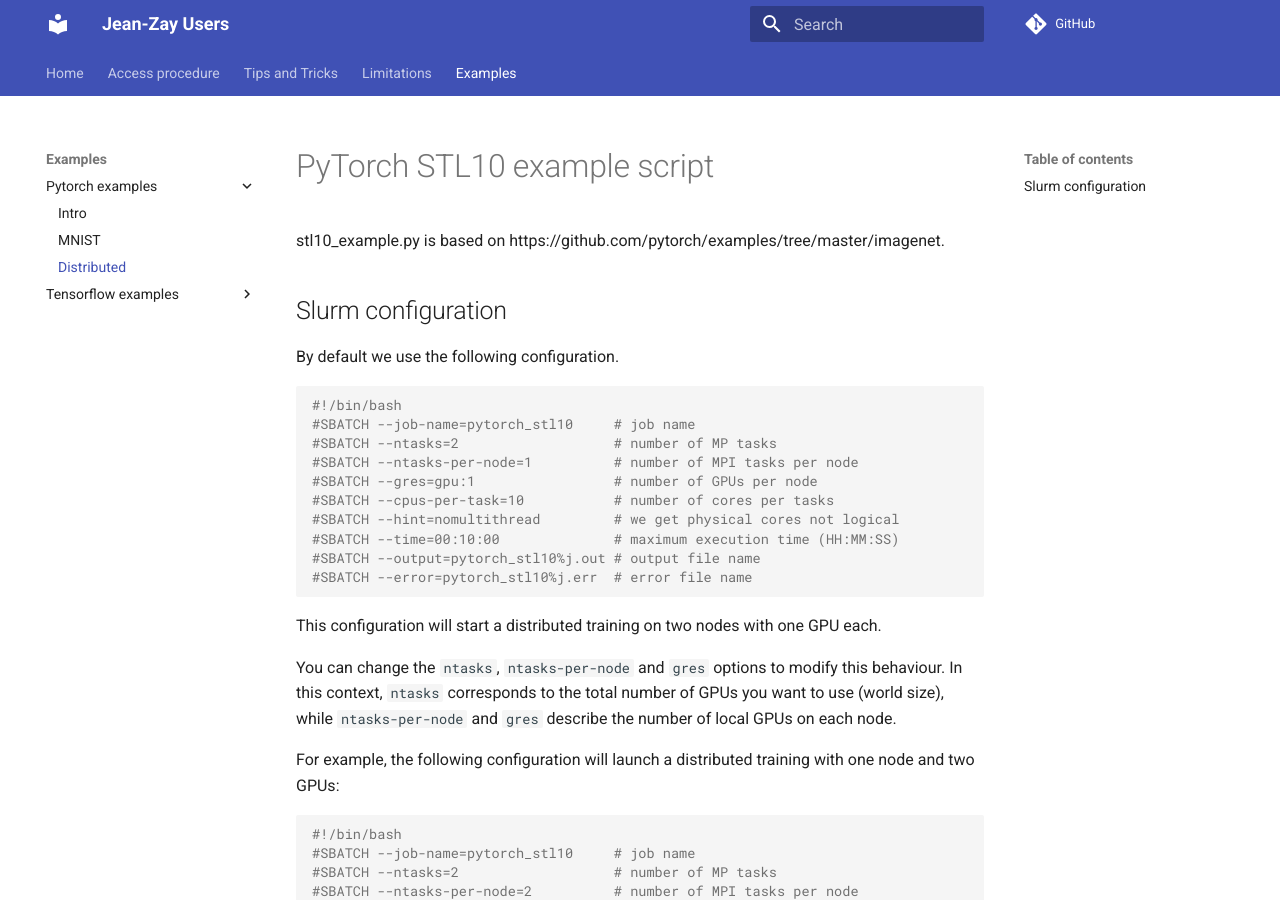
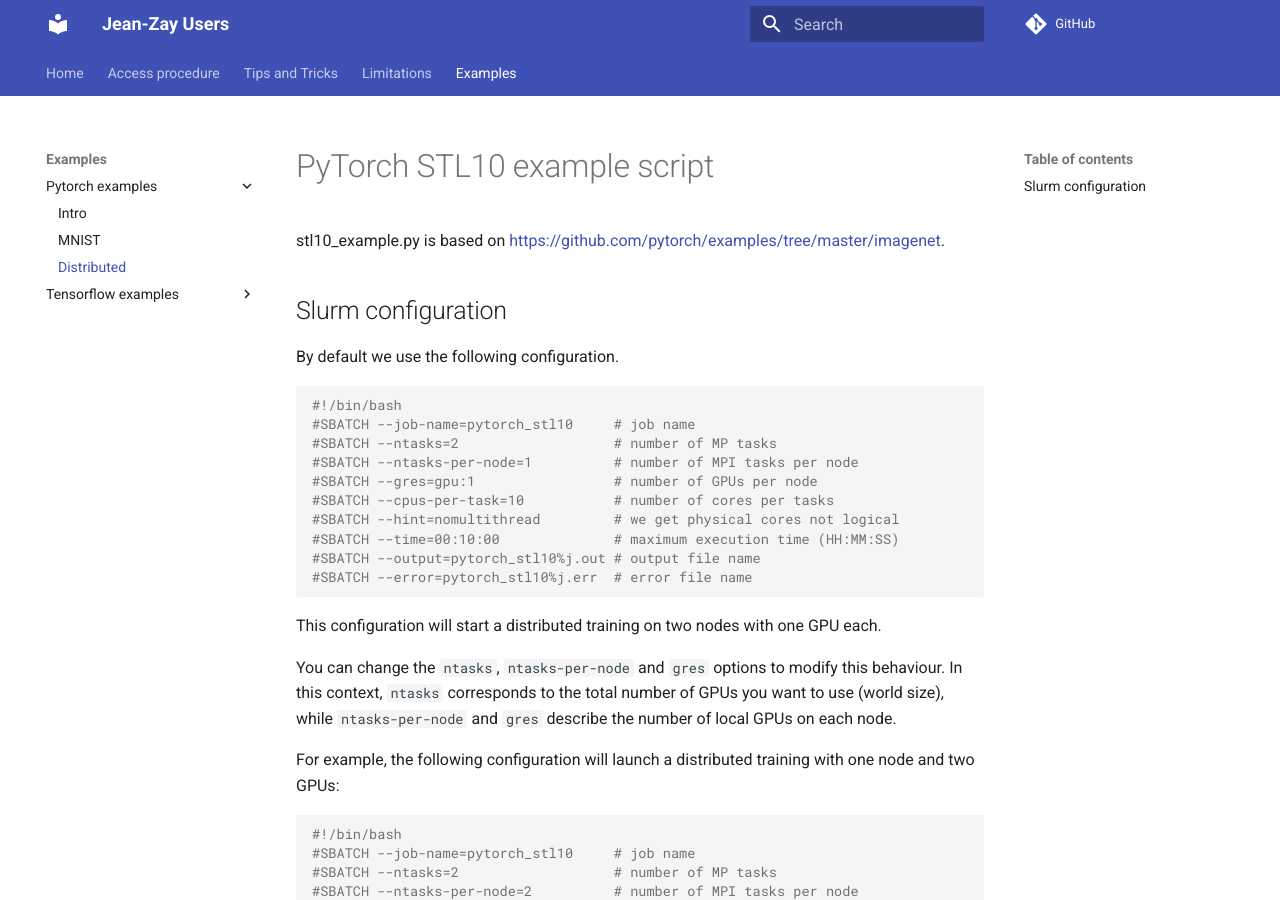
Before and after one commit to jean-zay-users/jean-zay-doc, an MkDocs documentation site: the page built from docs/examples/pytorch/distributed_stl10/README.md, in a window 1280 px wide and 900 px high. Built offline with MkDocs 1.6.1 and Material for MkDocs 9.7.7, drawn with Linux system fonts in a browser that asks for light colours; comment, search, counter and statistics services are not loaded.

Commit message:
Add links to python examples

````diff
--- a/docs/examples/pytorch/distributed_stl10/README.md
+++ b/docs/examples/pytorch/distributed_stl10/README.md
@@ -1,12 +1,12 @@
 # PyTorch STL10 example script
 
-stl10_example.py is based on https://github.com/pytorch/examples/tree/master/imagenet.
+stl10_example.py is based on [https://github.com/pytorch/examples/tree/master/imagenet](https://github.com/pytorch/examples/tree/master/imagenet).
 
 ## Slurm configuration
 
 By default we use the following configuration.
 
-```shell
+```bash
 #!/bin/bash
 #SBATCH --job-name=pytorch_stl10     # job name
 #SBATCH --ntasks=2                   # number of MP tasks
@@ -19,13 +19,18 @@
 #SBATCH --error=pytorch_stl10%j.err  # error file name
 ```
 
-This configuration will start a distributed training on two nodes with one GPU each.
+This configuration will start a distributed training on two nodes with one GPU
+each.
 
-You can change the `ntasks`, `ntasks-per-node` and `gres` options to modify this behaviour. In this context, `ntasks` corresponds to the total number of GPUs you want to use (world size), while `ntasks-per-node` and `gres` describe the number of local GPUs on each node.
+You can change the `ntasks`, `ntasks-per-node` and `gres` options to modify
+this behaviour. In this context, `ntasks` corresponds to the total number of
+GPUs you want to use (world size), while `ntasks-per-node` and `gres` describe
+the number of local GPUs on each node.
 
-For example, the following configuration will launch a distributed training with one node and two GPUs:
+For example, the following configuration will launch a distributed training
+with one node and two GPUs:
 
-```shell
+```bash
 #!/bin/bash
 #SBATCH --job-name=pytorch_stl10     # job name
 #SBATCH --ntasks=2                   # number of MP tasks
@@ -38,9 +43,10 @@
 #SBATCH --error=pytorch_stl10%j.err  # error file name
 ```
 
-And this one will use two entire nodes (4 GPUs per node on the default Slurm partition):
+And this one will use two entire nodes (4 GPUs per node on the default Slurm
+partition):
 
-```shell
+```bash
 #!/bin/bash
 #SBATCH --job-name=pytorch_stl10     # job name
 #SBATCH --ntasks=8                   # number of MP tasks
````
Also changed, not shown: docs/access-procedure.md (+2 -2 lines), docs/examples/pytorch/README.md (+2 -2 lines), docs/examples/pytorch/mnist/README.md (+2 -2 lines).
